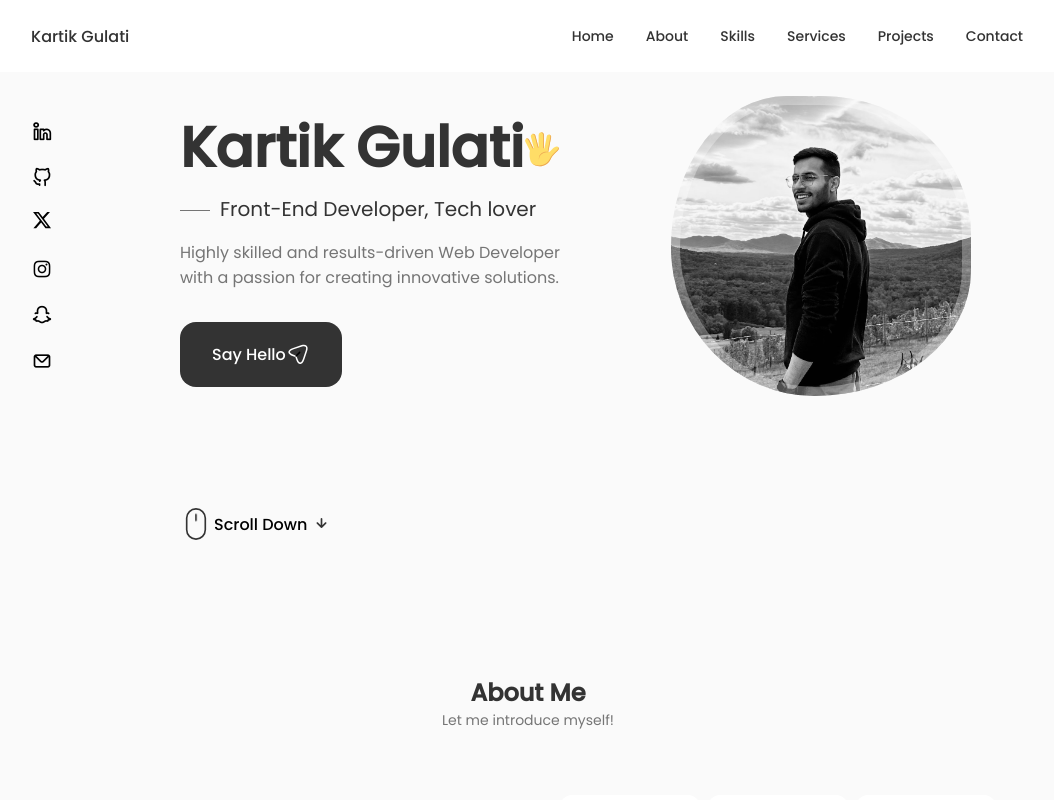
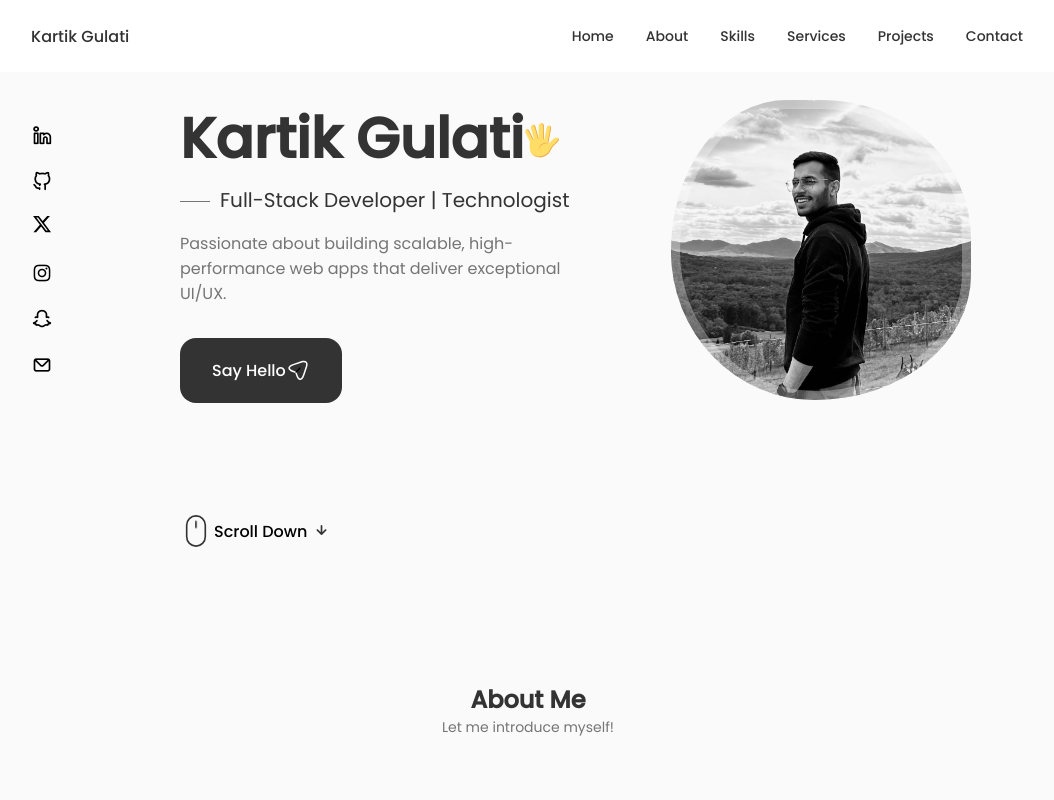
Before and after one commit to kartikgulati/portfolio, a React (Create React App) app: page / in a window 1280 px wide. Shown: the top 800 px of the page, without its empty margins (113-1167 px from the left). Built offline with nearby package versions, Linux system fonts and the light colour scheme.

Commit message:
chnaged the message and favicon

```diff
--- a/public/index.html
+++ b/public/index.html
@@ -2,7 +2,7 @@
 <html lang="en">
   <head>
     <meta charset="utf-8" />
-    <link rel="icon" href="%PUBLIC_URL%/favicon.ico" />
+    <link rel="icon" href="%PUBLIC_URL%/favicon_1.ico" />
     <meta name="viewport" content="width=device-width, initial-scale=1" />
     <title>Kartik Gulati</title>
 
--- a/src/components/home/Data.jsx
+++ b/src/components/home/Data.jsx
@@ -56,8 +56,8 @@ const Data = () => {
                 </svg>
         </h1>
 
-        <h3 className="home_subtitle">Front-End Developer, Tech lover</h3>
-        <p className="home_description">Highly skilled and results-driven Web Developer with a passion for creating innovative solutions.</p>
+        <h3 className="home_subtitle">Full-Stack Developer | Technologist</h3>
+        <p className="home_description">Passionate about building scalable, high-performance web apps that deliver exceptional UI/UX.</p>
 
         <a href="#contact" className="button button--flex">
             Say Hello
```
Also changed, not shown: 1 other file (tests, documents, lock files or other folders).
